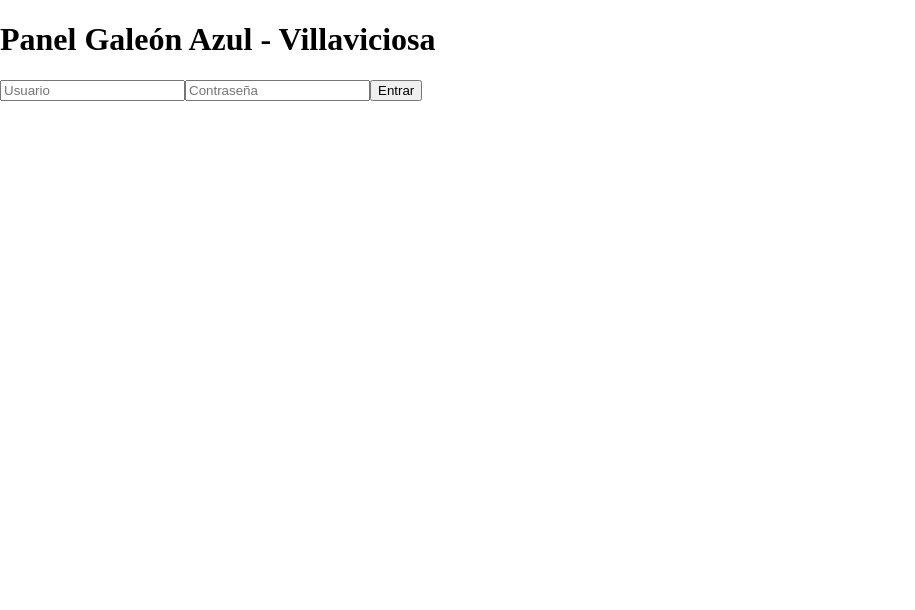
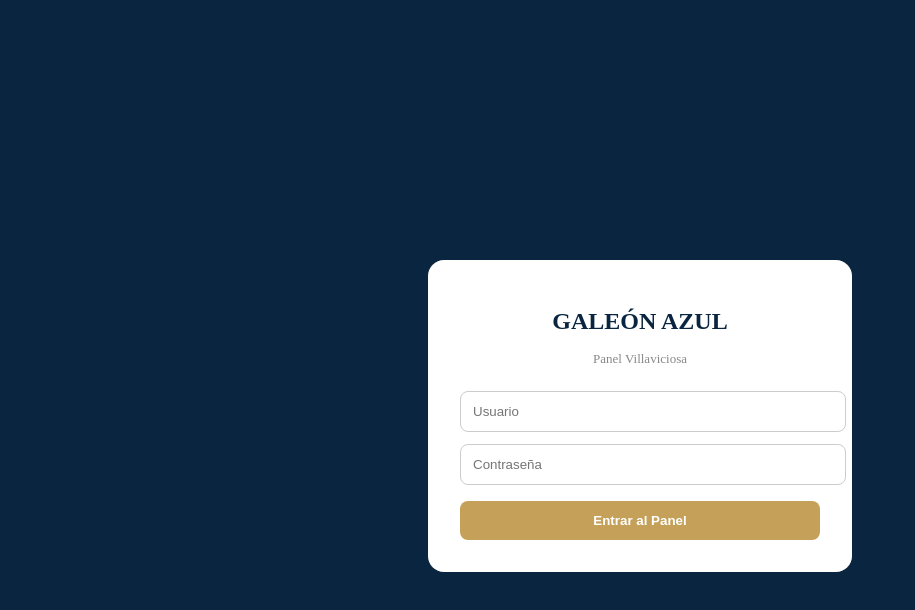
Before and after one commit to franklinflow24-cell/Gale-n-azul-, a Next.js app: page /admin in a window 1280 px wide. Shown: the top 610 px of the page, without its empty margins (0-915 px from the left). Built offline with nearby package versions, Linux system fonts and the light colour scheme.

Commit message:
Update page.tsx

```diff
--- a/app/admin/page.tsx
+++ b/app/admin/page.tsx
@@ -1,5 +1,5 @@
 "use client"
-import { useState } from 'react';
+import { useState, useEffect } from 'react';
 
 export default function Admin() {
   const [login, setLogin] = useState(false);
@@ -7,32 +7,56 @@ export default function Admin() {
   const [pass, setPass] = useState("");
 
   const checkLogin = () => {
-    if(user === "galeon" && pass === "galeonvillaviciosa31"){
+    if(user.toLowerCase().trim() === "galeon" && pass.trim() === "galeonvillaviciosa31"){
       setLogin(true);
+      localStorage.setItem("galeon_admin", "true");
     } else {
       alert("Usuario o contraseña incorrecta");
     }
   }
 
+  useEffect(() => {
+    if(localStorage.getItem("galeon_admin") === "true") setLogin(true);
+  }, []);
+
   if(!login){
     return (
-      <div className="min-h-screen flex flex-col items-center justify-center p-4">
-        <h1 className="text-2xl font-bold mb-6">Panel Galeón Azul - Villaviciosa</h1>
-        <input placeholder="Usuario" onChange={e=>setUser(e.target.value)} className="border p-2 mb-2 w-64 rounded" />
-        <input placeholder="Contraseña" type="password" onChange={e=>setPass(e.target.value)} className="border p-2 mb-4 w-64 rounded" />
-        <button onClick={checkLogin} className="bg-blue-600 text-white px-6 py-2 rounded">Entrar</button>
+      <div style={{minHeight:'100vh', display:'flex', alignItems:'center', justifyContent:'center', background:'#0a2540', padding:16}}>
+        <div style={{background:'white', borderRadius:16, padding:32, width:'100%', maxWidth:360}}>
+          <h1 style={{textAlign:'center', fontWeight:800, fontSize:24, color:'#0a2540'}}>GALEÓN AZUL</h1>
+          <p style={{textAlign:'center', color:'#888', marginBottom:24, fontSize:13}}>Panel Villaviciosa</p>
+          <input placeholder="Usuario" onChange={e=>setUser(e.target.value)} style={{width:'100%', border:'1px solid #ccc', padding:12, borderRadius:8, marginBottom:12}} />
+          <input placeholder="Contraseña" type="password" onChange={e=>setPass(e.target.value)} style={{width:'100%', border:'1px solid #ccc', padding:12, borderRadius:8, marginBottom:16}} />
+          <button onClick={checkLogin} style={{width:'100%', background:'#c5a059', color:'white', padding:12, borderRadius:8, fontWeight:700, border:'none'}}>Entrar al Panel</button>
+        </div>
       </div>
     )
   }
 
   return (
-    <div className="p-6">
-      <h1 className="text-3xl font-bold">Bienvenido - Panel de Control</h1>
-      <p className="mt-4">Aquí verás los pedidos y reservas.</p>
-      <div className="grid grid-cols-3 gap-4 mt-6">
-        <div className="border p-4 rounded">Pedidos Hoy: 0</div>
-        <div className="border p-4 rounded">Reservas Hoy: 0</div>
-        <div className="border p-4 rounded">Carta: Editar</div>
+    <div style={{minHeight:'100vh', background:'#f5f7f9', fontFamily:'sans-serif'}}>
+      <div style={{background:'#0a2540', color:'white', padding:'16px', display:'flex', justifyContent:'space-between', alignItems:'center'}}>
+        <span style={{fontWeight:700}}>⚓ Galeón Azul - Panel</span>
+        <button onClick={()=>{localStorage.removeItem("galeon_admin"); setLogin(false)}} style={{background:'rgba(255,255,255,0.15)', border:'none', color:'white', padding:'6px 12px', borderRadius:6}}>Salir</button>
+      </div>
+
+      <div style={{padding:16, maxWidth:800, margin:'0 auto'}}>
+        <div style={{display:'grid', gridTemplateColumns:'1fr 1fr 1fr', gap:10, marginBottom:20}}>
+          <div style={{background:'white', padding:16, borderRadius:12, borderLeft:'4px solid #2563eb'}}><small style={{color:'#888'}}>Pedidos Hoy</small><div style={{fontSize:22, fontWeight:800}}>0</div></div>
+          <div style={{background:'white', padding:16, borderRadius:12, borderLeft:'4px solid #16a34a'}}><small style={{color:'#888'}}>Reservas Hoy</small><div style={{fontSize:22, fontWeight:800}}>0</div></div>
+          <div style={{background:'white', padding:16, borderRadius:12, borderLeft:'4px solid #c5a059'}}><small style={{color:'#888'}}>Estado</small><div style={{fontWeight:700, color:'green'}}>● Abierto</div></div>
+        </div>
+
+        <div style={{background:'white', borderRadius:12, padding:16, marginBottom:16, boxShadow:'0 2px 8px rgba(0,0,0,0.05)'}}>
+          <h3 style={{fontWeight:700, marginBottom:8}}>📦 Últimos Pedidos</h3>
+          <p style={{color:'#999', fontSize:14}}>Aún no hay pedidos web. Cuando un cliente pida desde la web principal, aquí aparecerá.</p>
+          <div style={{marginTop:12, background:'#eff6ff', padding:10, borderRadius:8, fontSize:13, color:'#1e40af'}}>Prueba: Haz un pedido desde la web y aparecerá aquí al instante.</div>
+        </div>
+
+        <div style={{background:'white', borderRadius:12, padding:16, boxShadow:'0 2px 8px rgba(0,0,0,0.05)'}}>
+          <h3 style={{fontWeight:700, marginBottom:8}}>📅 Reservas</h3>
+          <p style={{color:'#999', fontSize:14}}>No hay reservas hoy.</p>
+        </div>
       </div>
     </div>
   )
```
